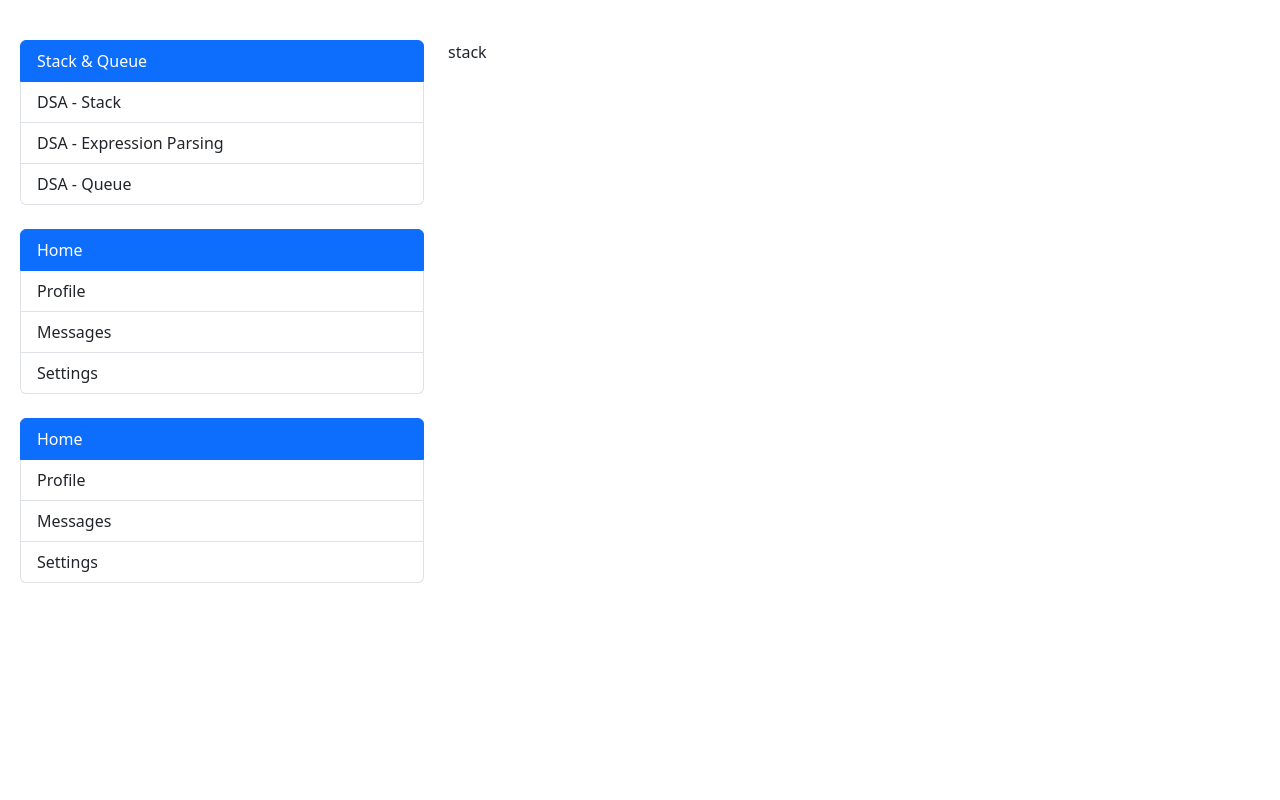
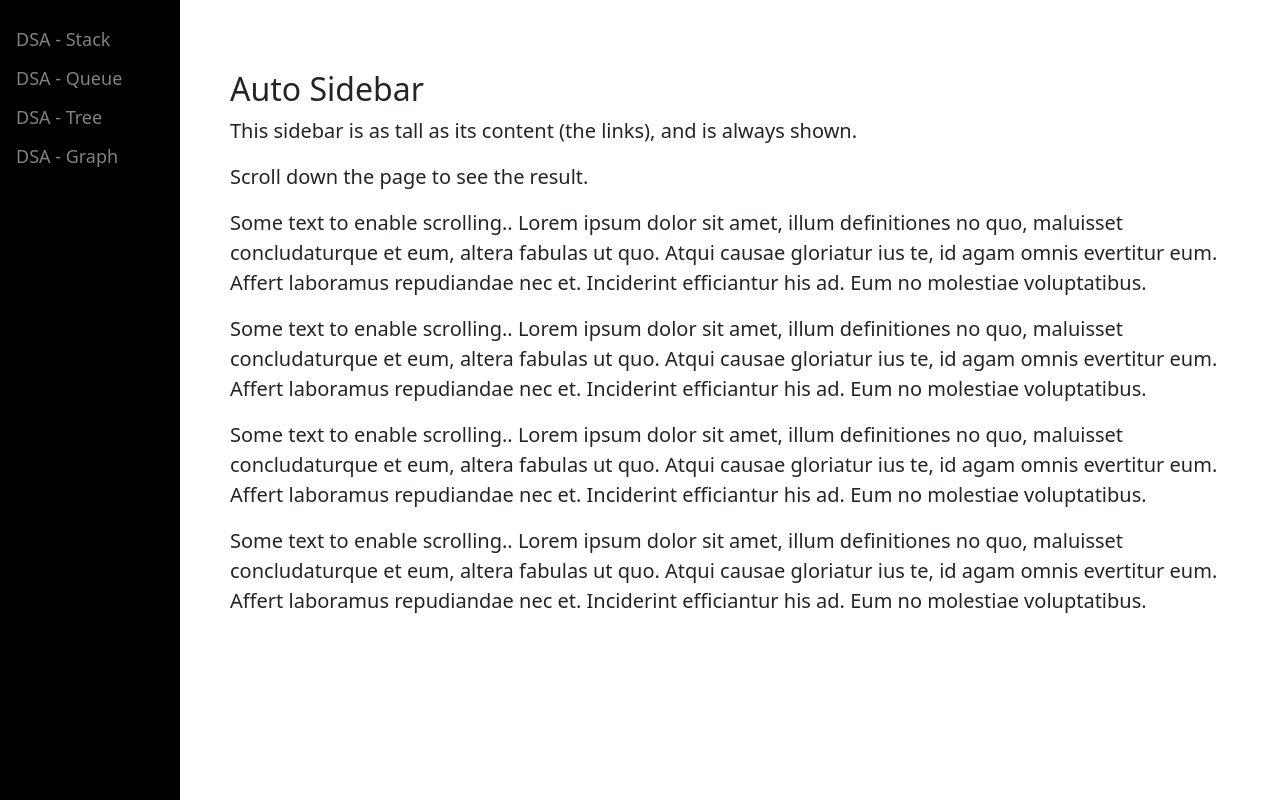
Before and after one commit to cicadaXiR/mySite, a React (Create React App) app: page /dsa in a window 1280 px wide. Built offline with nearby package versions, Linux system fonts and the light colour scheme.

Commit message:
modifications in files

```diff
--- a/src/css/home.css
+++ b/src/css/home.css
@@ -1,4 +1,35 @@
-.dsa{
-  padding-left: 20px;
-  padding-top: 40px;
+.dsa {
+  height: 100%;
+  width: 180px;
+  position: fixed;
+  z-index: 1;
+  top: 0;
+  left: 0;
+  background-color: black;
+  overflow-x: hidden;
+  padding-top: 20px;
 }
+
+.dsa a {
+  padding: 6px 8px 6px 16px;
+  text-decoration: none;
+  font-size: 18px;
+  color: #818181;
+  display: block;
+}
+
+.dsa a:hover {
+  color: #f1f1f1;
+}
+
+@media screen and (max-height: 450px) {
+  .dsa {padding-top: 15px;}
+  .dsa a {font-size: 18px;}
+}
+
+.main {
+  margin: 35px;
+  margin-left: 205px; /* Same width as the sidebar + left position in px */
+  font-size: 20px; /* Increased text to enable scrolling */
+  padding: 35px 25px;
+}
--- a/src/pages/DSA.jsx
+++ b/src/pages/DSA.jsx
@@ -4,52 +4,21 @@ import '../css/home.css';
 function DSA() {
     return (
         <>
-            <div>
-                <div class="dsa">
-                    <div class="row">
-                        <div class="col-4">
-                            <div class="list-group" id="list-tab" role="tablist">
-                                <a class="list-group-item list-group-item-action active" id="list-home-list" data-toggle="list" href="#list-home" role="tab" aria-controls="home">Stack & Queue</a>
-                                <a class="list-group-item list-group-item-action" id="list-profile-list" data-toggle="list" href="#list-profile" role="tab" aria-controls="profile">DSA - Stack</a>
-                                <a class="list-group-item list-group-item-action" id="list-messages-list" data-toggle="list" href="#list-messages" role="tab" aria-controls="messages">DSA - Expression Parsing</a>
-                                <a class="list-group-item list-group-item-action" id="list-settings-list" data-toggle="list" href="#list-settings" role="tab" aria-controls="settings">DSA - Queue</a>
-                            </div>
-                        </div>
-                        <div class="col-8">
-                            <div class="tab-content" id="nav-tabContent">
-                                <div class="tab-pane fade show active" id="list-home" role="tabpanel" aria-labelledby="list-home-list">stack</div>
-                                <div class="tab-pane fade" id="list-profile" role="tabpanel" aria-labelledby="list-profile-list">...</div>
-                                <div class="tab-pane fade" id="list-messages" role="tabpanel" aria-labelledby="list-messages-list">...</div>
-                                <div class="tab-pane fade" id="list-settings" role="tabpanel" aria-labelledby="list-settings-list">...</div>
-                            </div>
-                        </div>
-                    </div>
-                    <br />
-
-                    <div class="row">
-                        <div class="col-4">
-                            <div class="list-group" id="list-tab" role="tablist">
-                                <a class="list-group-item list-group-item-action active" id="list-home-list" data-toggle="list" href="#list-home" role="tab" aria-controls="home">Home</a>
-                                <a class="list-group-item list-group-item-action" id="list-profile-list" data-toggle="list" href="#list-profile" role="tab" aria-controls="profile">Profile</a>
-                                <a class="list-group-item list-group-item-action" id="list-messages-list" data-toggle="list" href="#list-messages" role="tab" aria-controls="messages">Messages</a>
-                                <a class="list-group-item list-group-item-action" id="list-settings-list" data-toggle="list" href="#list-settings" role="tab" aria-controls="settings">Settings</a>
-                            </div>
-                        </div>
-                    </div>
-                    <br />
-
-                    <div class="row">
-                        <div class="col-4">
-                            <div class="list-group" id="list-tab" role="tablist">
-                                <a class="list-group-item list-group-item-action active" id="list-home-list" data-toggle="list" href="#list-home" role="tab" aria-controls="home">Home</a>
-                                <a class="list-group-item list-group-item-action" id="list-profile-list" data-toggle="list" href="#list-profile" role="tab" aria-controls="profile">Profile</a>
-                                <a class="list-group-item list-group-item-action" id="list-messages-list" data-toggle="list" href="#list-messages" role="tab" aria-controls="messages">Messages</a>
-                                <a class="list-group-item list-group-item-action" id="list-settings-list" data-toggle="list" href="#list-settings" role="tab" aria-controls="settings">Settings</a>
-                            </div>
-                        </div >
-                    </div >
-                </div>
-            </div >
+            <div class='dsa'>
+                <a href="#about">DSA - Stack</a>
+                <a href="#services">DSA - Queue</a>
+                <a href="#clients">DSA - Tree</a>
+                <a href="#contact">DSA - Graph</a>
+            </div>
+            <div class="main">
+                <h2>Auto Sidebar</h2>
+                <p>This sidebar is as tall as its content (the links), and is always shown.</p>
+                <p>Scroll down the page to see the result.</p>
+                <p>Some text to enable scrolling.. Lorem ipsum dolor sit amet, illum definitiones no quo, maluisset concludaturque et eum, altera fabulas ut quo. Atqui causae gloriatur ius te, id agam omnis evertitur eum. Affert laboramus repudiandae nec et. Inciderint efficiantur his ad. Eum no molestiae voluptatibus.</p>
+                <p>Some text to enable scrolling.. Lorem ipsum dolor sit amet, illum definitiones no quo, maluisset concludaturque et eum, altera fabulas ut quo. Atqui causae gloriatur ius te, id agam omnis evertitur eum. Affert laboramus repudiandae nec et. Inciderint efficiantur his ad. Eum no molestiae voluptatibus.</p>
+                <p>Some text to enable scrolling.. Lorem ipsum dolor sit amet, illum definitiones no quo, maluisset concludaturque et eum, altera fabulas ut quo. Atqui causae gloriatur ius te, id agam omnis evertitur eum. Affert laboramus repudiandae nec et. Inciderint efficiantur his ad. Eum no molestiae voluptatibus.</p>
+                <p>Some text to enable scrolling.. Lorem ipsum dolor sit amet, illum definitiones no quo, maluisset concludaturque et eum, altera fabulas ut quo. Atqui causae gloriatur ius te, id agam omnis evertitur eum. Affert laboramus repudiandae nec et. Inciderint efficiantur his ad. Eum no molestiae voluptatibus.</p>
+            </div>
         </>
     )
 }
```
